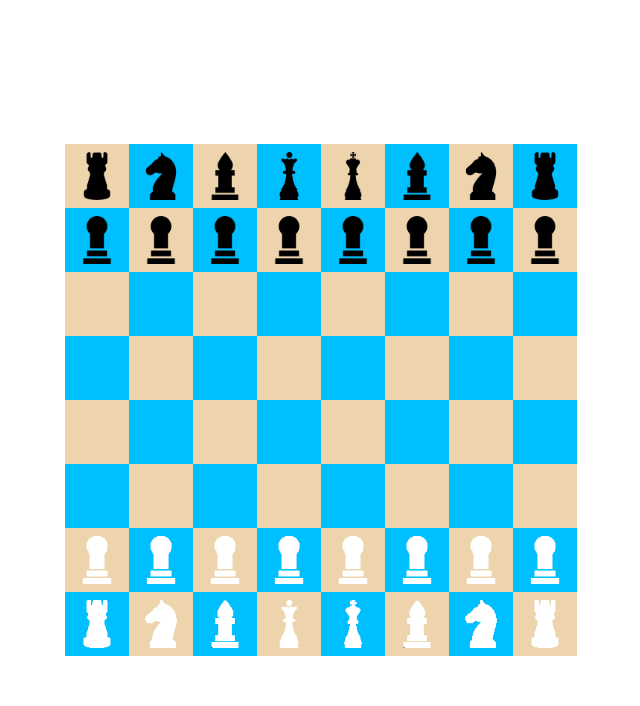
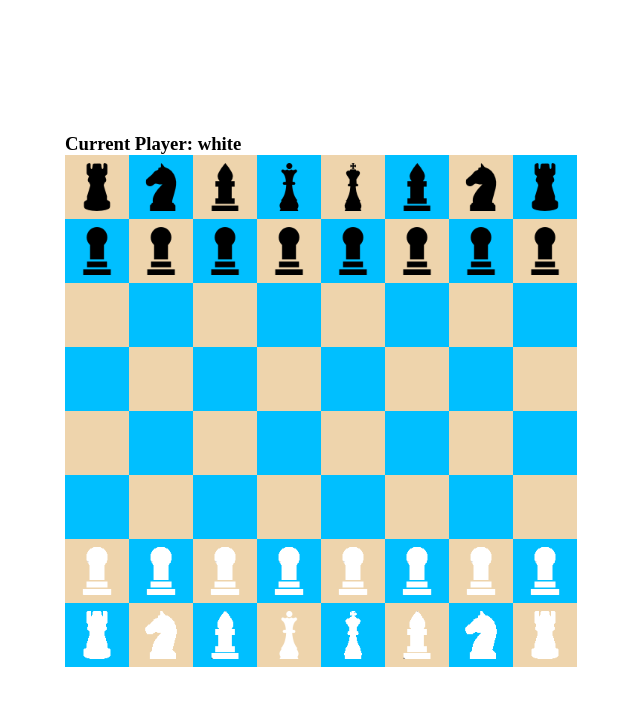
Before and after one commit to nick-levshin/Chess, a React (Create React App) app: page / in a window 1280 px wide. Shown: the top 706 px of the page, without its empty margins (319-959 px from the left). Built offline with nearby package versions, Linux system fonts and the light colour scheme.

Commit message:
feat: add player swap Чт 19 мая 2022 15:52:31 MSK

```diff
--- a/src/App.tsx
+++ b/src/App.tsx
@@ -2,12 +2,18 @@ import React, { useEffect, useState } from 'react';
 import './App.css';
 import BoardComponent from './components/BoardComponent';
 import { Board } from './models/Board';
+import { Colors } from './models/Colors';
+import { Player } from './models/Player';
 
 function App() {
   const [board, setBoard] = useState(new Board());
+  const [whitePlayer, setWhitePlayer] = useState(new Player(Colors.WHITE));
+  const [blackPlayer, setBlackPlayer] = useState(new Player(Colors.BLACK));
+  const [currentPlayer, setCurrentPlayer] = useState<Player | null>(null);
 
   useEffect(() => {
     restart();
+    setCurrentPlayer(whitePlayer);
   }, []);
 
   function restart() {
@@ -17,9 +23,20 @@ function App() {
     setBoard(newBoard);
   }
 
+  function swapPlayer() {
+    setCurrentPlayer(
+      currentPlayer?.color === Colors.WHITE ? blackPlayer : whitePlayer
+    );
+  }
+
   return (
     <div className="App">
-      <BoardComponent board={board} setBoard={setBoard} />
+      <BoardComponent
+        board={board}
+        setBoard={setBoard}
+        currentPlayer={currentPlayer}
+        swapPlayer={swapPlayer}
+      />
     </div>
   );
 }
--- a/src/components/BoardComponent.tsx
+++ b/src/components/BoardComponent.tsx
@@ -2,13 +2,21 @@ import React, { useEffect, useState } from 'react';
 import CellComponent from './CellComponent';
 import { Board } from '../models/Board';
 import { Cell } from '../models/Cell';
+import { Player } from '../models/Player';
 
 interface BoardProps {
   board: Board;
   setBoard: (board: Board) => void;
+  currentPlayer: Player | null;
+  swapPlayer: () => void;
 }
 
-const BoardComponent: React.FC<BoardProps> = ({ board, setBoard }) => {
+const BoardComponent: React.FC<BoardProps> = ({
+  board,
+  setBoard,
+  currentPlayer,
+  swapPlayer,
+}) => {
   const [selectedCell, setSelectedCell] = useState<Cell | null>(null);
 
   function click(cell: Cell) {
@@ -18,8 +26,10 @@ const BoardComponent: React.FC<BoardProps> = ({ board, setBoard }) => {
       selectedCell.figure?.canMove(cell)
     ) {
       selectedCell.moveFigure(cell);
+      swapPlayer();
       setSelectedCell(null);
-    } else if (cell.figure) {
+      updateBoard();
+    } else if (cell.figure?.color === currentPlayer?.color) {
       setSelectedCell(cell);
     }
   }
@@ -39,6 +49,8 @@ const BoardComponent: React.FC<BoardProps> = ({ board, setBoard }) => {
   }
 
   return (
+    <div>
+      <h3>Current Player: {currentPlayer?.color}</h3>
       <div className="board">
         {board.cells.map((row, index) => (
           <React.Fragment key={index}>
@@ -55,6 +67,7 @@ const BoardComponent: React.FC<BoardProps> = ({ board, setBoard }) => {
           </React.Fragment>
         ))}
       </div>
+    </div>
   );
 };
 
--- a/src/models/Board.ts
+++ b/src/models/Board.ts
@@ -6,9 +6,12 @@ import { King } from './figures/King';
 import { Knight } from './figures/Knight';
 import { Bishop } from './figures/Bishop';
 import { Rook } from './figures/Rook';
+import { Figure } from './figures/Figure';
 
 export class Board {
   cells: Cell[][] = [];
+  lostBlackFigures: Figure[] = [];
+  lostWhiteFigures: Figure[] = [];
 
   public initCells() {
     for (let i = 0; i < 8; i++) {
--- a/src/models/Player.ts
+++ b/src/models/Player.ts
@@ -1 +1,9 @@
-export class Player {}
+import { Colors } from './Colors';
+
+export class Player {
+  color: Colors;
+
+  constructor(color: Colors) {
+    this.color = color;
+  }
+}
```
Lines whose indentation alone changed are shown as unchanged.
